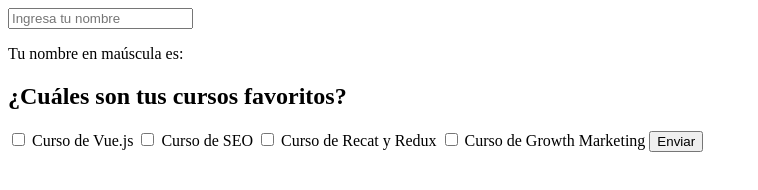
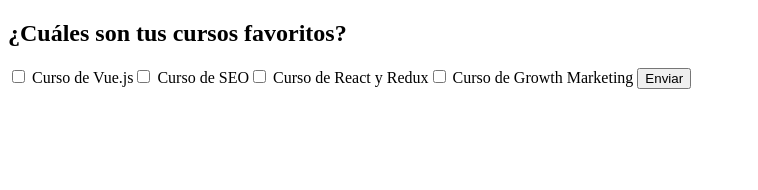
Before and after one commit to soberanesmajo/vue_exercise, a plain HTML site: page index.html in a window 1280 px wide. Shown: the whole page, without its empty margins (0-758 px from the left). Drawn offline with nearby package versions, Linux system fonts and the light colour scheme.

Commit message:
add example with v-for

```diff
--- a/index.html
+++ b/index.html
@@ -8,18 +8,12 @@
 </head>
 <body>
     <div id="app">
-        <input type="text" name="name" placeholder="Ingresa tu nombre" v-model="nombre">
-        <p>Tu nombre en maúscula es: {{nombre | uppercase}}</p>
         <form v-on:submit.prevent="submit" action="" method="GET">
             <h2>¿Cuáles son tus cursos favoritos?</h2>
-            <input v-model="cursos" type="checkbox" id="vue" value="vue">
-            <label for="vue">Curso de Vue.js</label>
-            <input v-model="cursos" type="checkbox" id="seo" value="seo">
-            <label for="seo">Curso de SEO</label>
-            <input v-model="cursos" type="checkbox" id="react" value="react">
-            <label for="react">Curso de Recat y Redux</label>
-            <input v-model="cursos" type="checkbox" id="growth" value="growth">
-            <label for="growth">Curso de Growth Marketing</label>
+            <template v-for="curso in cursos">
+                <input v-model="cursosSeleccionados" type="checkbox" v-bind:id="curso.value" v-bind:value="curso.value">
+                <label v-bind:for="curso.value">{{curso.nombre}}</label>
+            </template>
             <button type="submit">Enviar</button>
         </form>
     </div>
@@ -29,19 +23,13 @@
         let app = new Vue ({
             el: '#app',
             data: {
-                nombre: '',
                 cursos: [
                     {nombre: 'Curso de Vue.js', value: 'vue'},
                     {nombre: 'Curso de SEO', value: 'seo'},
                     {nombre: 'Curso de React y Redux', value: 'react'},
-                    {nombre: 'Curso de Growth Marketing', value: 'vue'}
+                    {nombre: 'Curso de Growth Marketing', value: 'growth'}
                 ],
                 cursosSeleccionados: []
-            },
-            filters: {
-                uppercase: function (str) {
-                    return str.toUpperCase();
-                }
             },
             methods: {
                 submit: function () {
```
